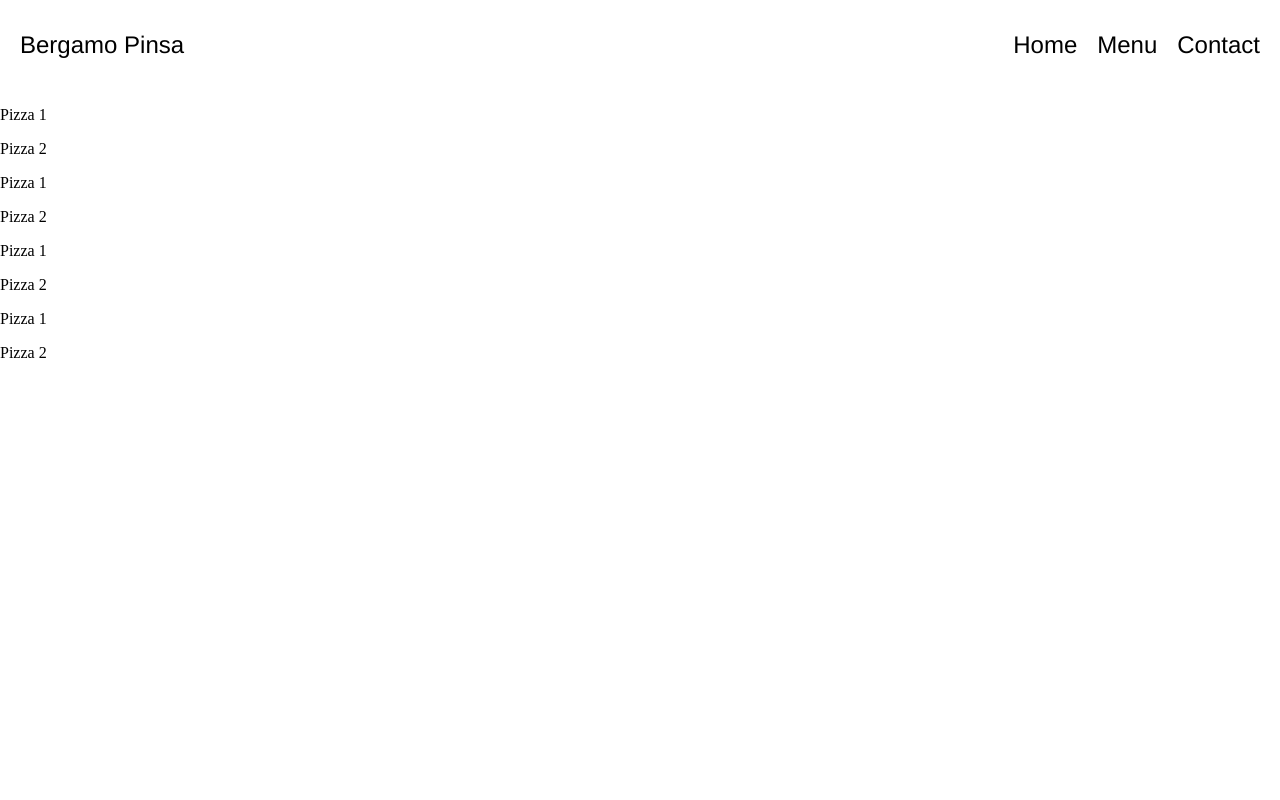
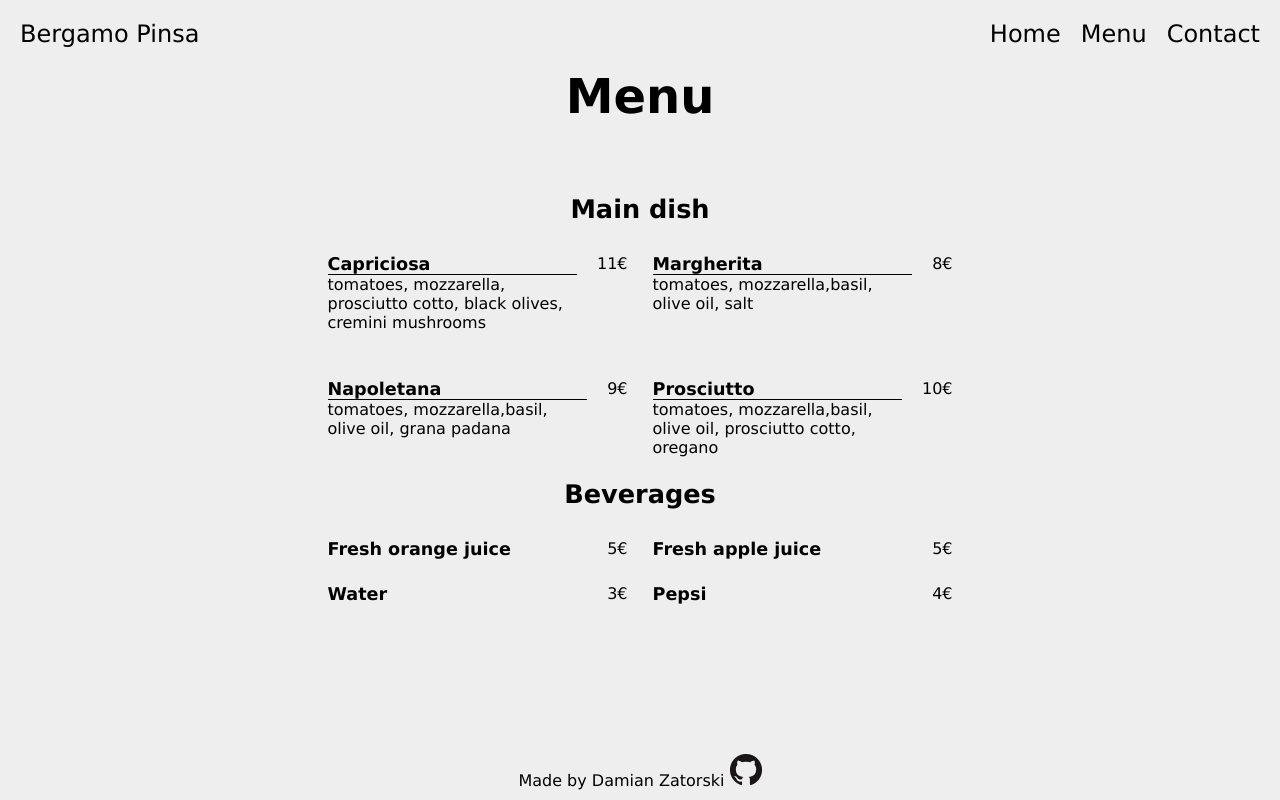
Before and after one commit to dzatorski/restaurant-page, a website built with webpack: page dist/index.html in a window 1280 px wide. Both pictures are taken after a click on the element "Menu". Built offline with nearby package versions, Linux system fonts and the light colour scheme.

Commit message:
Site is functional, changed design a bit

```diff
--- a/src/index.js
+++ b/src/index.js
@@ -1,6 +1,14 @@
 import _ from "lodash";
 import "./main.css";
-import { headerHtml, mainHtml, menuHtml } from "./main";
+import {
+  headerHtml,
+  mainHtml,
+  menuHtml,
+  contactHtml,
+  footerHtml,
+} from "./main";
+import icon from "./images/github.png";
+import uber from "./images/uber-eats-logo.png";
 // function headerComponent() {
 //   const element = document.createElement(`div`);
 //   element.classList = `header`;
@@ -11,47 +19,55 @@ import { headerHtml, mainHtml, menuHtml } from "./main";
 let main;
 let menu;
 let contact;
+let footer;
+const headerBuild = () => {
+  document.body.insertAdjacentHTML(`afterbegin`, headerHtml);
+  menuSelection();
+  headerActions();
+};
+const footerBuild = () => {
+  document.body.insertAdjacentHTML(`beforeend`, footerHtml);
+};
+const clearBuild = () => {
+  document.body.innerHTML = ``;
+};
+
 const menuSelection = () => {
   main = document.querySelector(`.home`);
   menu = document.querySelector(`.menu`);
   contact = document.querySelector(`.contact`);
+  footer = document.querySelector(`.footer`);
 };
 const buildHome = () => {
-  document.body.innerHTML = ``;
-  document.body.insertAdjacentHTML(`afterbegin`, headerHtml);
+  clearBuild();
+  headerBuild();
   document.body.insertAdjacentHTML(`beforeend`, mainHtml);
+  footerBuild();
 };
 
 const buildMenu = () => {
-  document.body.innerHTML = ``;
-  document.body.insertAdjacentHTML(`afterbegin`, headerHtml);
+  clearBuild();
+  headerBuild();
   document.body.insertAdjacentHTML(`beforeend`, menuHtml);
-  menuSelection();
-  headerActions();
+
+  footerBuild();
 };
 const buildContact = () => {
-  document.body.innerHTML = ``;
-  document.body.insertAdjacentHTML(`afterbegin`, headerHtml);
-  document.body.insertAdjacentHTML(`beforeend`, menuHtml);
-  menuSelection();
-  headerActions();
+  clearBuild();
+  headerBuild();
+  document.body.insertAdjacentHTML(`beforeend`, contactHtml);
+  footerBuild();
 };
 
 const headerActions = () => {
   main.addEventListener(`click`, () => {
-    buildMain();
+    buildHome();
   });
   menu.addEventListener(`click`, () => {
     buildMenu();
   });
   contact.addEventListener(`click`, () => {
-    buildMain();
+    buildContact();
   });
 };
-
-const buildMain = () => {
-  buildHome();
-  menuSelection();
-  headerActions();
-};
-buildMain();
+buildHome();
--- a/src/main.js
+++ b/src/main.js
@@ -12,16 +12,77 @@ export const mainHtml = `</div>
 <h1>Bergamo Pinsa</h1>
 <h2>Original recipes from Italy</h2>
 </div>
-<div class="order">Order from us on Uber Eats or Deliveroo</div>
-<div class="uber-button-container"></div>
+<div class="order"></div>
 `;
-export const menuHtml = `    <div class="menu">
-<p>Pizza 1</p>
-<p>Pizza 2</p>
-<p>Pizza 1</p>
-<p>Pizza 2</p>
-<p>Pizza 1</p>
-<p>Pizza 2</p>
-<p>Pizza 1</p>
-<p>Pizza 2</p>
+export const menuHtml = `  <div class="menu-site">
+<div class="menu-text">Menu</div>
+<div class="main-dish-text">Main dish</div>
+<div class="main-dishes">
+  <div class="pinsas">
+    <div class="pinsa">
+      <div class="text-dish">Capriciosa</div>
+      <div class="text-ingredients">tomatoes, mozzarella, prosciutto cotto, black olives, cremini mushrooms</div>
+    </div>
+    <div class="price">11€</div>
+  </div>
+  <div class="pinsas">
+    <div class="pinsa">
+      <div class="text-dish">Margherita</div>
+      <div class="text-ingredients">tomatoes, mozzarella,basil, olive oil, salt  </div>
+    </div>
+    <div class="price">8€</div>
+  </div>
+  <div class="pinsas">
+    <div class="pinsa">
+      <div class="text-dish">Napoletana</div>
+      <div class="text-ingredients">tomatoes, mozzarella,basil, olive oil, grana padana</div>
+    </div>
+    <div class="price">9€</div>
+  </div>
+  <div class="pinsas">
+    <div class="pinsa">
+      <div class="text-dish">Prosciutto</div>
+      <div class="text-ingredients">tomatoes, mozzarella,basil, olive oil, prosciutto cotto, oregano</div>
+    </div>
+    <div class="price">10€</div>
+  </div>
+</div>
+<div class="drink-text">Beverages</div>
+<div class="drinks">
+        <div class="drink">
+          <div class="text-drink">Fresh orange juice</div>
+          <div class="price">5€</div>
+        </div>
+        <div class="drink">
+          <div class="text-drink">Fresh apple juice</div>
+          <div class="price">5€</div>
+        </div>
+        <div class="drink">
+          <div class="text-drink">Water</div>
+          <div class="price">3€</div>
+        </div>
+        <div class="drink">
+          <div class="text-drink">Pepsi</div>
+          <div class="price">4€</div>
+        </div>
+      </div>
 </div>`;
+
+export const contactHtml = `<div class="contact">
+<div class="map">
+  <iframe
+    src="https://www.google.com/maps/embed?pb=!1m18!1m12!1m3!1d11147.085471701399!2d9.659965184354617!3d45.6955600734351!2m3!1f0!2f0!3f0!3m2!1i1024!2i768!4f13.1!3m3!1m2!1s0x47815173296f7d7f%3A0x8ccdcea9bb671f7a!2sDa%20Giuliana!5e0!3m2!1spl!2spl!4v1662404351185!5m2!1spl!2spl"
+    width="600"
+    height="450"
+    style="border: 0"
+    allowfullscreen=""
+    loading="lazy"
+    referrerpolicy="no-referrer-when-downgrade"
+  ></iframe>
+</div>
+<div class="contact-info">
+<div class="phone-number"><strong>Phone number:</strong> 123-456-789</div>
+<div class="e-mail"><strong>Email:</strong> berpizzeria@gmail.com</div>
+</div></div>`;
+
+export const footerHtml = `<div class="footer"><a href="https://github.com/dzatorski">Made by Damian Zatorski <img src="./images/github.png"/></a></div>`;
--- a/src/main.scss
+++ b/src/main.scss
@@ -1,7 +1,12 @@
-$primary-color: black;
-$secondary-color: white;
+$primary-color: #eeeeee;
+$secondary-color: #9fc9f3;
 body {
   margin: 0px;
+  min-height: 100vh;
+  display: flex;
+  flex-direction: column;
+  background-color: $primary-color;
+  font-family: Verdana, Geneva, Tahoma, sans-serif;
 }
 button {
   height: 100px;
@@ -10,17 +15,21 @@ button {
 .header {
   font-size: 1.5rem;
   font-weight: 500;
-  font-family: "Franklin Gothic Medium", "Arial Narrow", Arial, sans-serif;
   display: flex;
   justify-content: space-between;
   align-items: center;
-  height: 50px;
+  height: 5%;
   padding: 20px;
 }
 .links {
   display: flex;
   flex-direction: row;
   gap: 20px;
+}
+.home:hover,
+.menu:hover,
+.contact:hover {
+  color: white;
 }
 .main {
   background-image: url(./pizza-image.jpg);
@@ -33,13 +42,86 @@ button {
 }
 h1,
 h2 {
-  color: $secondary-color;
+  color: white;
+  text-shadow: -1px 1px 0 #000, 1px 1px 0 #000, 1px -1px 0 #000,
+    -1px -1px 0 #000;
 }
 h1 {
   font-size: 60px;
+}
+.menu-site {
+  align-items: center;
+  display: flex;
+  justify-content: center;
+  flex-direction: column;
+}
+.menu-text {
+  font-size: 3rem;
+  margin-bottom: 70px;
+  font-weight: 900;
 }
 .order {
   display: flex;
   justify-content: center;
   margin-top: 50px;
 }
+.main-dishes,
+.drinks {
+  display: grid;
+  grid-template-columns: repeat(2, 1fr);
+  grid-template-rows: repeat(2, 1fr);
+  justify-content: center;
+  align-items: center;
+  gap: 25px;
+}
+.pinsas {
+  height: 100px;
+  width: 300px;
+  display: flex;
+  justify-content: space-between;
+  gap: 20px;
+}
+.text-dish {
+  font-size: 1.1rem;
+  font-weight: 900;
+  border-bottom: 1px solid;
+}
+.drink {
+  height: 20px;
+  width: 300px;
+  display: flex;
+  justify-content: space-between;
+  gap: 20px;
+}
+
+.text-drink {
+  font-size: 1.1rem;
+  font-weight: 900;
+}
+.main-dish-text,
+.drink-text {
+  font-size: 1.6rem;
+  font-weight: 800;
+  margin-bottom: 30px;
+}
+.footer {
+  margin-top: auto;
+  display: flex;
+  justify-content: center;
+  padding: 10px;
+}
+a {
+  text-decoration: none;
+  color: black;
+}
+.contact {
+  display: flex;
+  flex-direction: column;
+  justify-content: center;
+  align-items: center;
+  gap: 50px;
+}
+.phone-number,
+.e-mail {
+  color: black;
+}
--- a/webpack.config.js
+++ b/webpack.config.js
@@ -45,6 +45,18 @@ module.exports = {
         test: /\.xml$/i,
         use: ["xml-loader"],
       },
+      {
+        test: /\.html$/,
+        use: [
+          {
+            loader: "html-loader",
+            options: {
+              // THIS will resolve relative URLs to reference from the app/ directory
+              root: path.resolve(__dirname, "src"),
+            },
+          },
+        ],
+      },
     ],
   },
 };
```
Also changed, not shown: dist/index.html, src/images/github.png (added), src/main.css, 1 other file.
